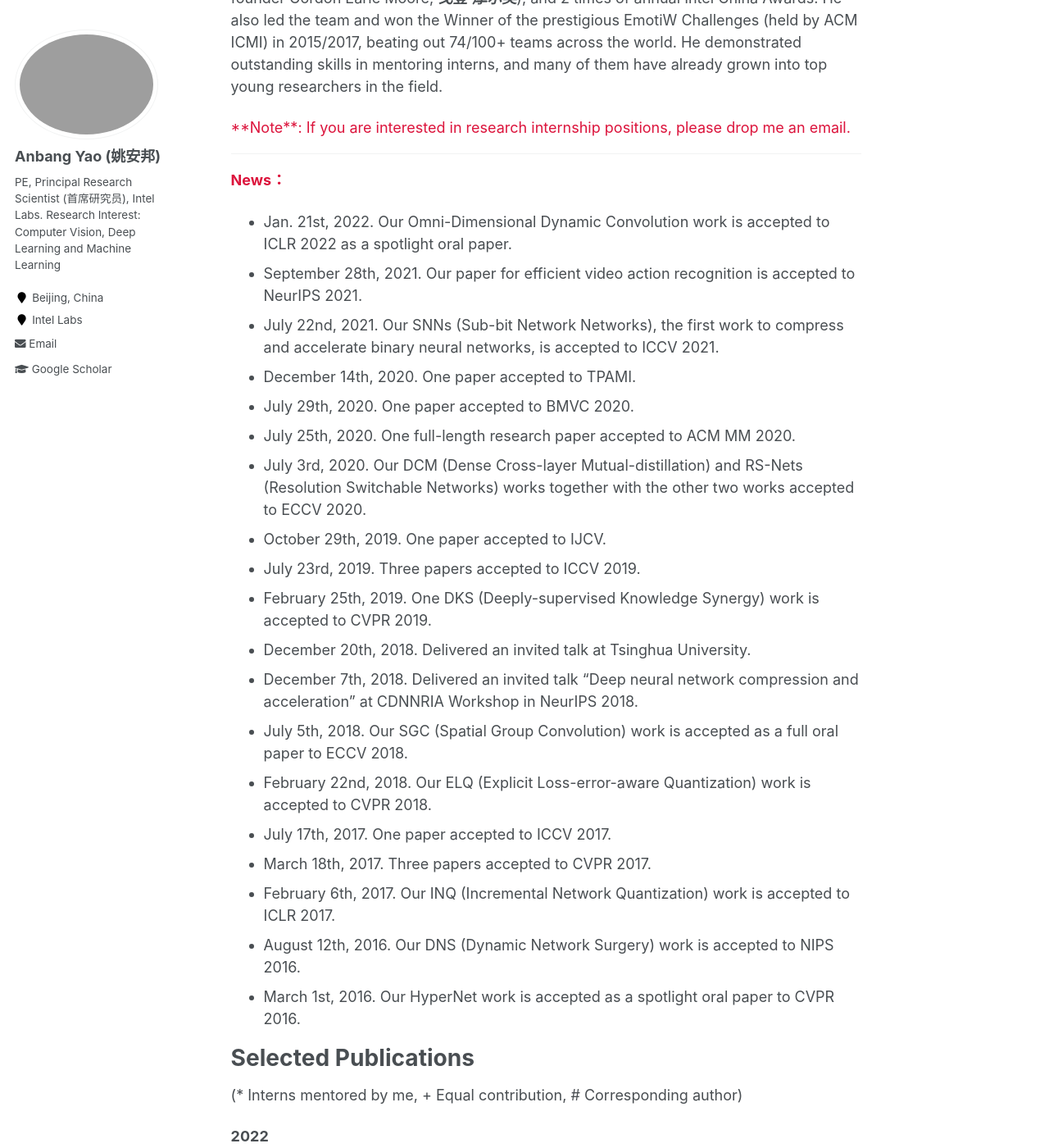
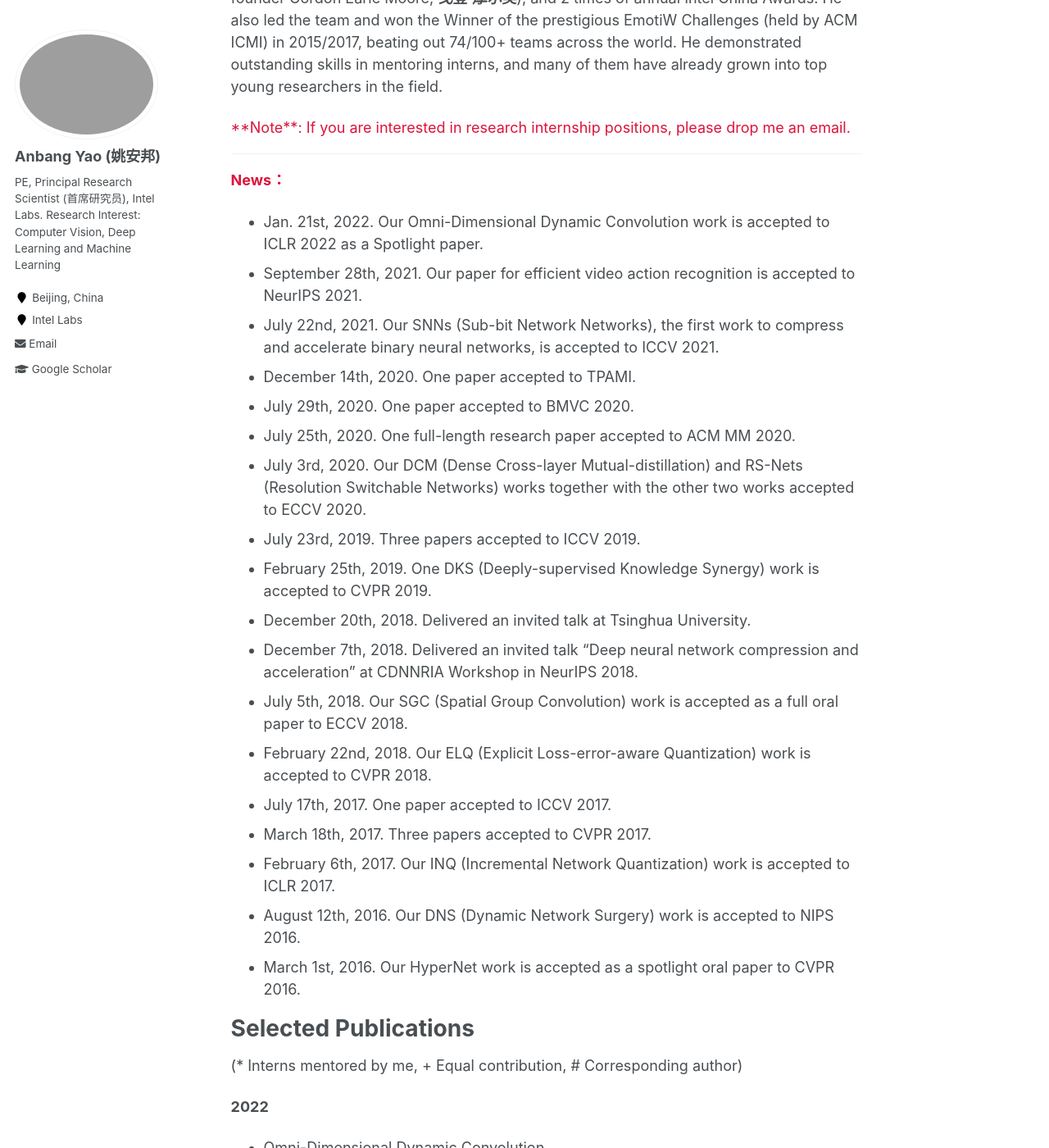
Before and after one commit to YaoAnbang/YaoAnbang.github.io, a Jekyll site: the page built from _pages/about.md, in a window 1280 px wide and 1400 px high, scrolled down 529 px. Shown: the whole window at 82% size. Built offline with Jekyll 4.4.1, drawn with Linux system fonts in a browser that asks for light colours; some of the changed text lies outside the part shown.

Commit message:
Update about.md

```diff
--- a/_pages/about.md
+++ b/_pages/about.md
@@ -17,7 +17,7 @@
 ---
 **<font color="Crimson">News：</font>**
 
-+ Jan. 21st, 2022. Our Omni-Dimensional Dynamic Convolution work is accepted to ICLR 2022 as a spotlight oral paper.
++ Jan. 21st, 2022. Our Omni-Dimensional Dynamic Convolution work is accepted to ICLR 2022 as a Spotlight paper.
 + September 28th, 2021. Our paper for efficient video action recognition is accepted to NeurIPS 2021.
 <!-- + August 11th, 2021. I will serve as a SPC member for AAAI 2022.-->
 + July 22nd, 2021. Our SNNs (Sub-bit Network Networks), the first work to compress and accelerate binary neural networks, is accepted to ICCV 2021.
@@ -26,7 +26,7 @@
 + July 25th, 2020. One full-length research paper accepted to ACM MM 2020.
 <!--+ July 9th, 2020. One paper accepted to CVIU.-->
 + July 3rd, 2020. Our DCM (Dense Cross-layer Mutual-distillation) and RS-Nets (Resolution Switchable Networks) works together with the other two works accepted to ECCV 2020.
-+ October 29th, 2019. One paper accepted to IJCV.
+<!--+ October 29th, 2019. One paper accepted to IJCV.-->
 + July 23rd, 2019. Three papers accepted to ICCV 2019.
 + February 25th, 2019. One DKS (Deeply-supervised Knowledge Synergy) work is accepted to CVPR 2019.
 + December 20th, 2018. Delivered an invited talk at Tsinghua University.
@@ -46,7 +46,7 @@
 
 **2022**
 <!-- <blockquote> -->
-+ Omni-Dimensional Dynamic Convolution.<br> Chao Li\*\+, Aojun Zhou and Anbang Yao\+\#.<br> Accepted to <em>**International Conference on Learning Representations (ICLR)**</em>, 2022 (<font color="Crimson">Spotlight Oral</font>).<br> [<font color="DodgerBlue">[Paper]</font>](https://openreview.net/forum?id=DmpCfq6Mg39&referrer=%5BAuthor%20Console%5D(%2Fgroup%3Fid%3DICLR.cc%2F2022%2FConference%2FAuthors%23your-submissions)).[<font color="DodgerBlue">[Code is coming soon]</font>](https://openreview.net/forum?id=DmpCfq6Mg39&referrer=%5BAuthor%20Console%5D(%2Fgroup%3Fid%3DICLR.cc%2F2022%2FConference%2FAuthors%23your-submissions)).<br>
++ Omni-Dimensional Dynamic Convolution.<br> Chao Li\*\+, Aojun Zhou and Anbang Yao\+\#.<br> Accepted to <em>**International Conference on Learning Representations (ICLR)**</em>, 2022 (<font color="Crimson">Spotlight</font>).<br> [<font color="DodgerBlue">[Paper]</font>](https://openreview.net/forum?id=DmpCfq6Mg39&referrer=%5BAuthor%20Console%5D(%2Fgroup%3Fid%3DICLR.cc%2F2022%2FConference%2FAuthors%23your-submissions)).[<font color="DodgerBlue">[Code is coming soon]</font>](https://openreview.net/forum?id=DmpCfq6Mg39&referrer=%5BAuthor%20Console%5D(%2Fgroup%3Fid%3DICLR.cc%2F2022%2FConference%2FAuthors%23your-submissions)).<br>
 <!--</blockquote> -->
 
 **2021**
@@ -98,7 +98,7 @@
 **2016**
 
 + Dynamic Network Surgery for Efficient DNNs.<br> Yiwen Guo\*, Anbang Yao\# and Yurong Chen.<br> <em>**Conference on Neural Information Processing Systems (NeurIPS)**</em>, 2016.<br> [<font color="DodgerBlue">[Paper]</font>](https://papers.nips.cc/paper/2016/file/2823f4797102ce1a1aec05359cc16dd9-Paper.pdf). [<font color="DodgerBlue">[Code]</font>](https://github.com/yiwenguo/Dynamic-Network-Surgery).<br>[<font color="Crimson"> Among Most Influential NeurIPS Papers in Google Scholar Metrics 2021</font>](https://scholar.google.com/citations?hl=en&view_op=list_hcore&venue=eqYFflc_uhEJ.2021&vq=en&cstart=60)<br>
-+ HyperNet: Towards Accurate Region Proposal Generation and Joint Object Detection.<br> Tao Kong\*, Anbang Yao\#, Yurong Chen and Fuchun Sun.<br> <em>**IEEE Conference on Computer Vision and Pattern Recognition (CVPR)**</em>, 2016 (<font color="Crimson">Spotlight Oral</font>).<br> [<font color="DodgerBlue">[Paper]</font>](https://openaccess.thecvf.com/content_cvpr_2016/papers/Kong_HyperNet_Towards_Accurate_CVPR_2016_paper.pdf). [<font color="DodgerBlue">[Code]</font>](https://yaoanbang.github.io/).<br>[<font color="Crimson"> Among Most Influential CVPR Papers in Google Scholar Metrics 2021</font>](https://scholar.google.com/citations?hl=en&view_op=list_hcore&venue=FXe-a9w0eycJ.2021&vq=en&cstart=140)<br>
++ HyperNet: Towards Accurate Region Proposal Generation and Joint Object Detection.<br> Tao Kong\*, Anbang Yao\#, Yurong Chen and Fuchun Sun.<br> <em>**IEEE Conference on Computer Vision and Pattern Recognition (CVPR)**</em>, 2016 (<font color="Crimson">Spotlight</font>).<br> [<font color="DodgerBlue">[Paper]</font>](https://openaccess.thecvf.com/content_cvpr_2016/papers/Kong_HyperNet_Towards_Accurate_CVPR_2016_paper.pdf). [<font color="DodgerBlue">[Code]</font>](https://yaoanbang.github.io/).<br>[<font color="Crimson"> Among Most Influential CVPR Papers in Google Scholar Metrics 2021</font>](https://scholar.google.com/citations?hl=en&view_op=list_hcore&venue=FXe-a9w0eycJ.2021&vq=en&cstart=140)<br>
 + HoloNet: Towards Robust Emotion Recognition in the Wild.<br> Anbang Yao\+\#, Dongqi Cai\+, Ping Hu\+, Shandong Wang\+, Liang Sha\+ and Yurong Chen.<br> <em>**ACM International Conference on Multimodal Interaction (ACM ICMI)**</em>, 2016 (<font color="Crimson">Oral</font>).<br> [<font color="DodgerBlue">[Paper]</font>](https://dl.acm.org/doi/10.1145/2993148.2997639). [<font color="DodgerBlue">[Code]</font>](https://yaoanbang.github.io/).<br>[<font color="Crimson">1<sup>st</sup> Runner-up of EmotiW-AFEW 2016, out of ~100 Teams</font>](https://sites.google.com/site/emotiw2016/).<br>
 
 **2015 and before**
```
